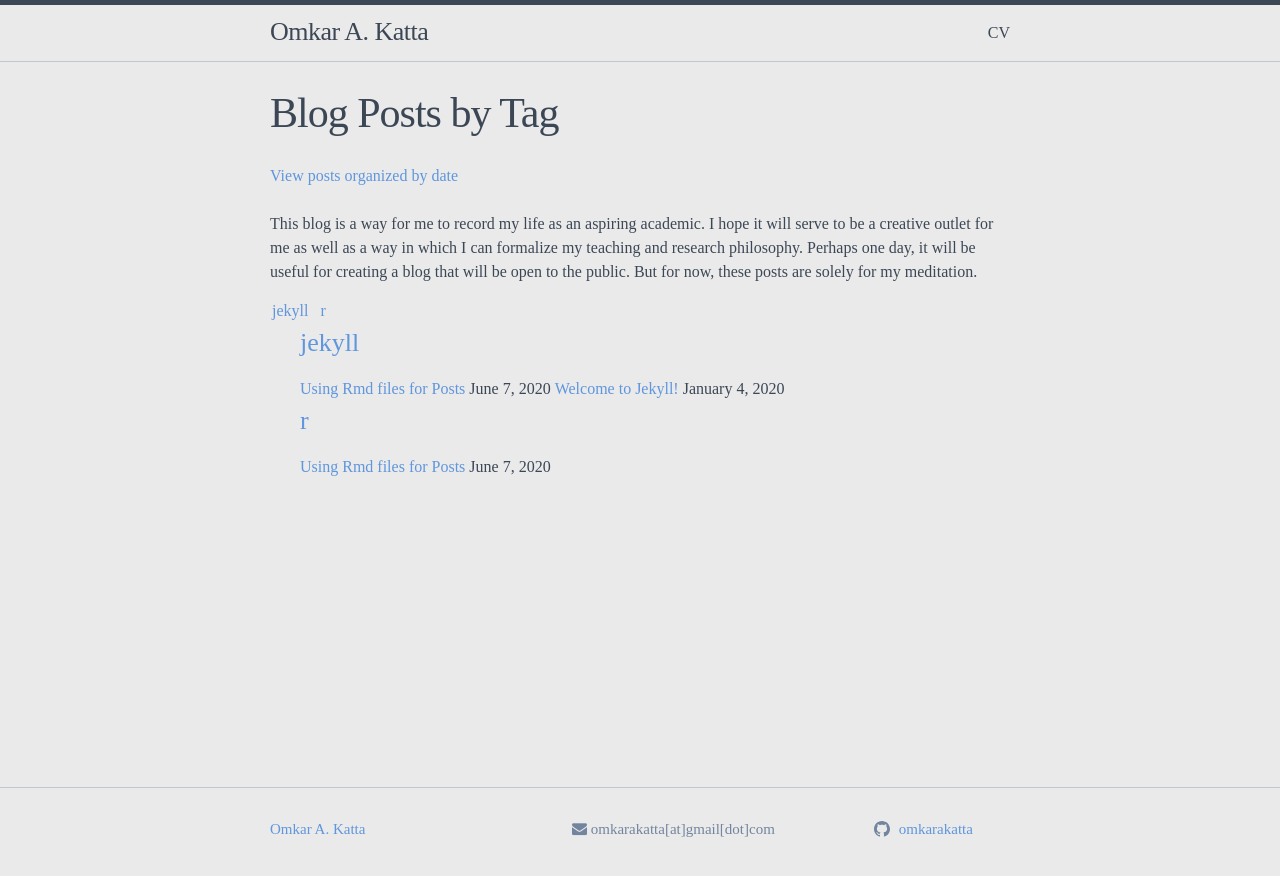
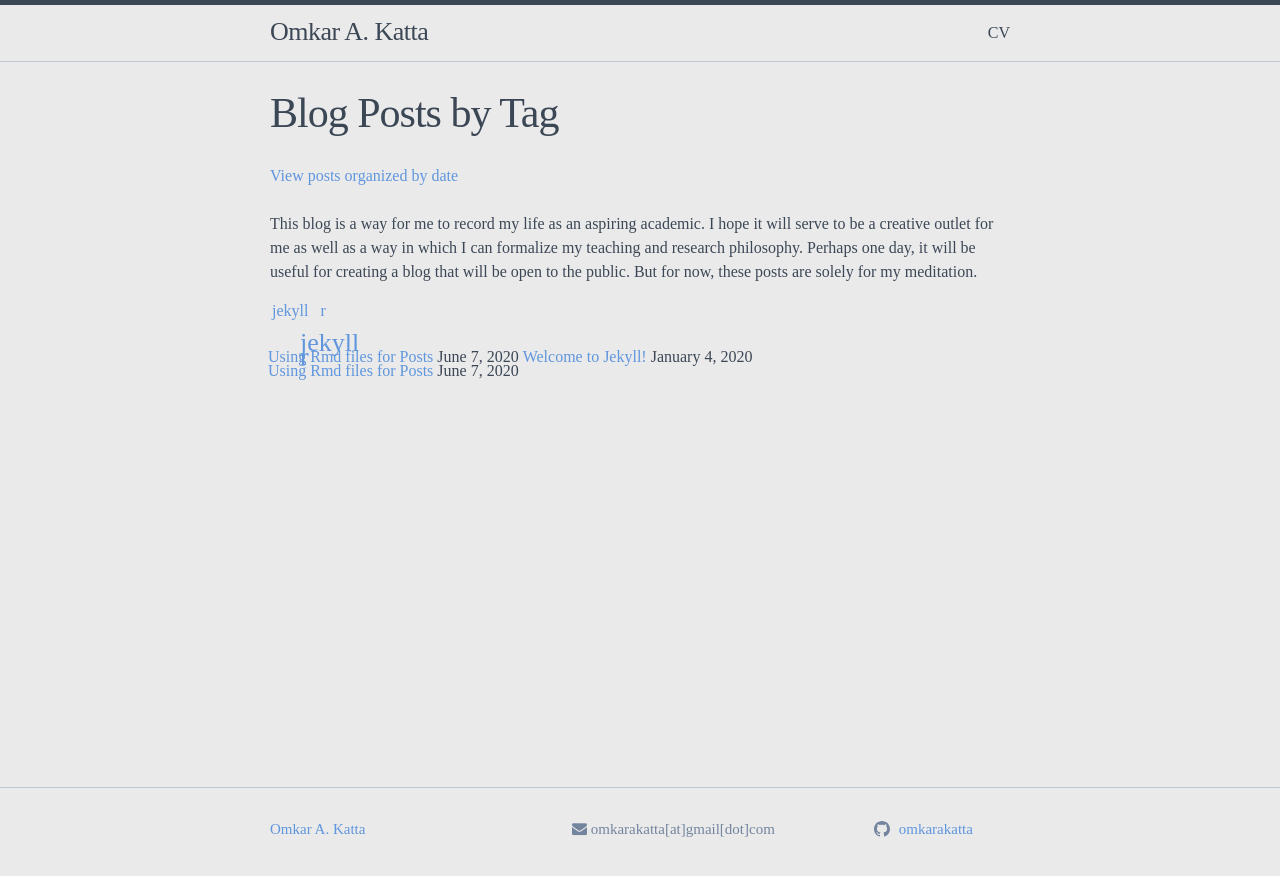
Before and after one commit to omkarakatta/omkarakatta.github.io, a Jekyll site: the page built from pages/postsbytag.md, in a window 1280 px wide. Shown: the top 876 px of the page. Built offline with Jekyll 4.4.1, drawn with Linux system fonts in a browser that asks for light colours; nearby versions of some CDN libraries.

Commit message:
try horizontal rule and moving list to the left

```diff
--- a/pages/postsbytag.md
+++ b/pages/postsbytag.md
@@ -32,7 +32,7 @@
 {% endfor %}
 </ul>
 
----
+<hr>
 
 {% for tag in site.tags %}
   {% assign t = tag | first %}
@@ -48,7 +48,7 @@
         {% endif %}
       {% endif %}
     {% endfor %} -->
-  <ul style="list-style-type: none; margin:0">
+  <ul style="list-style-type: none; margin:-2em">
     {% for post in posts %}
       {% if post.url contains ".html" %}
         {% if post.tags contains t %}
```
